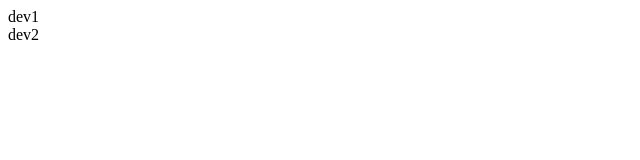
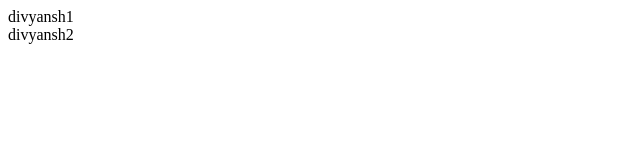
Before and after one commit to iiviie/mock-repo, a plain HTML site: page index.html in a window 1280 px wide. Shown: the full height of the page, 0-640 px from the left. Drawn offline with Linux system fonts and the light colour scheme.

Commit message:
add divyansh

```diff
--- a/index.html
+++ b/index.html
@@ -6,7 +6,7 @@
     <title>Document</title>
 </head>
 <body>
-    <div>dev1</div>
-    <div>dev2</div>
+    <div>divyansh1</div>
+    <div>divyansh2</div>
 </body>
 </html>
```
